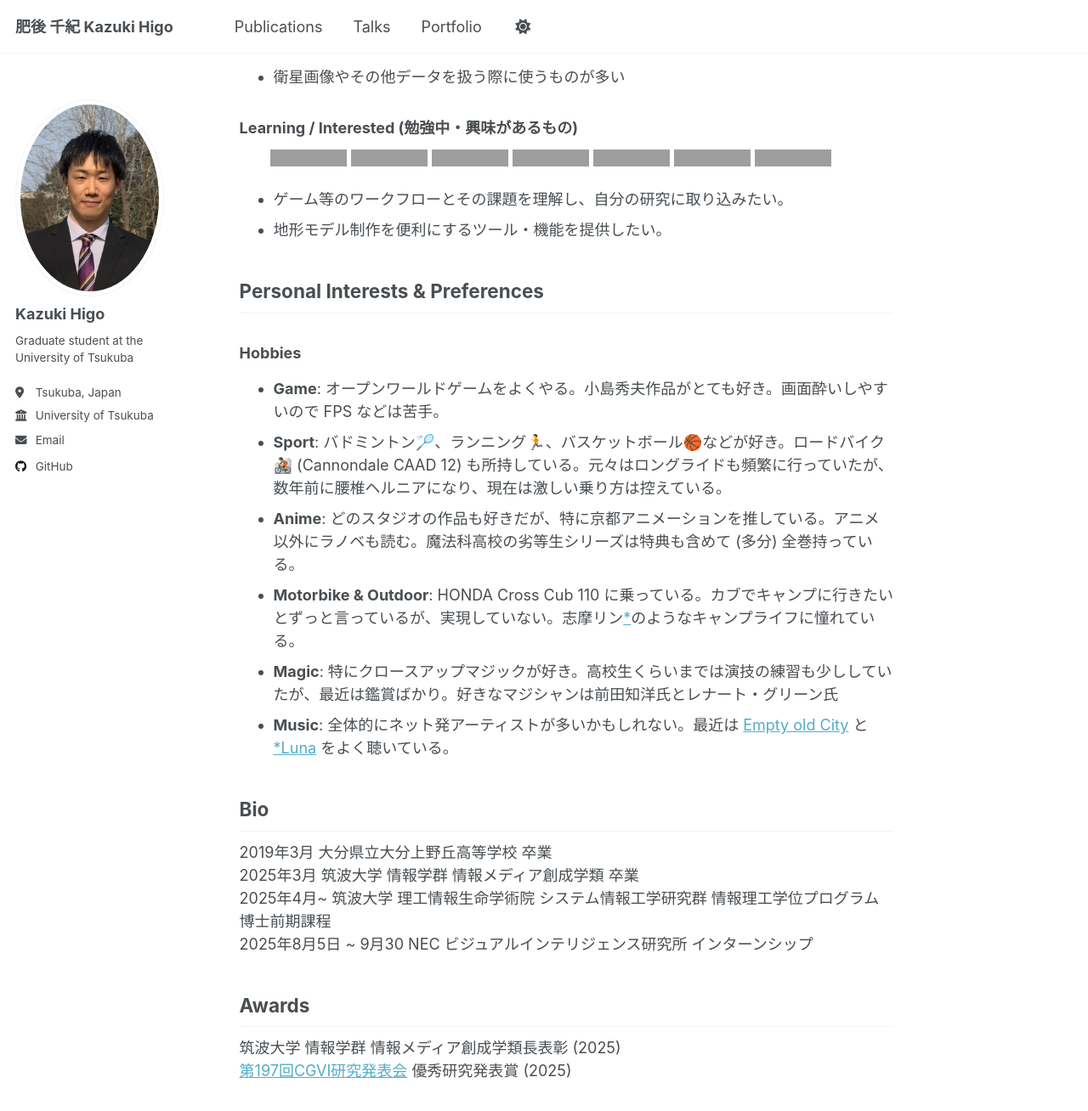
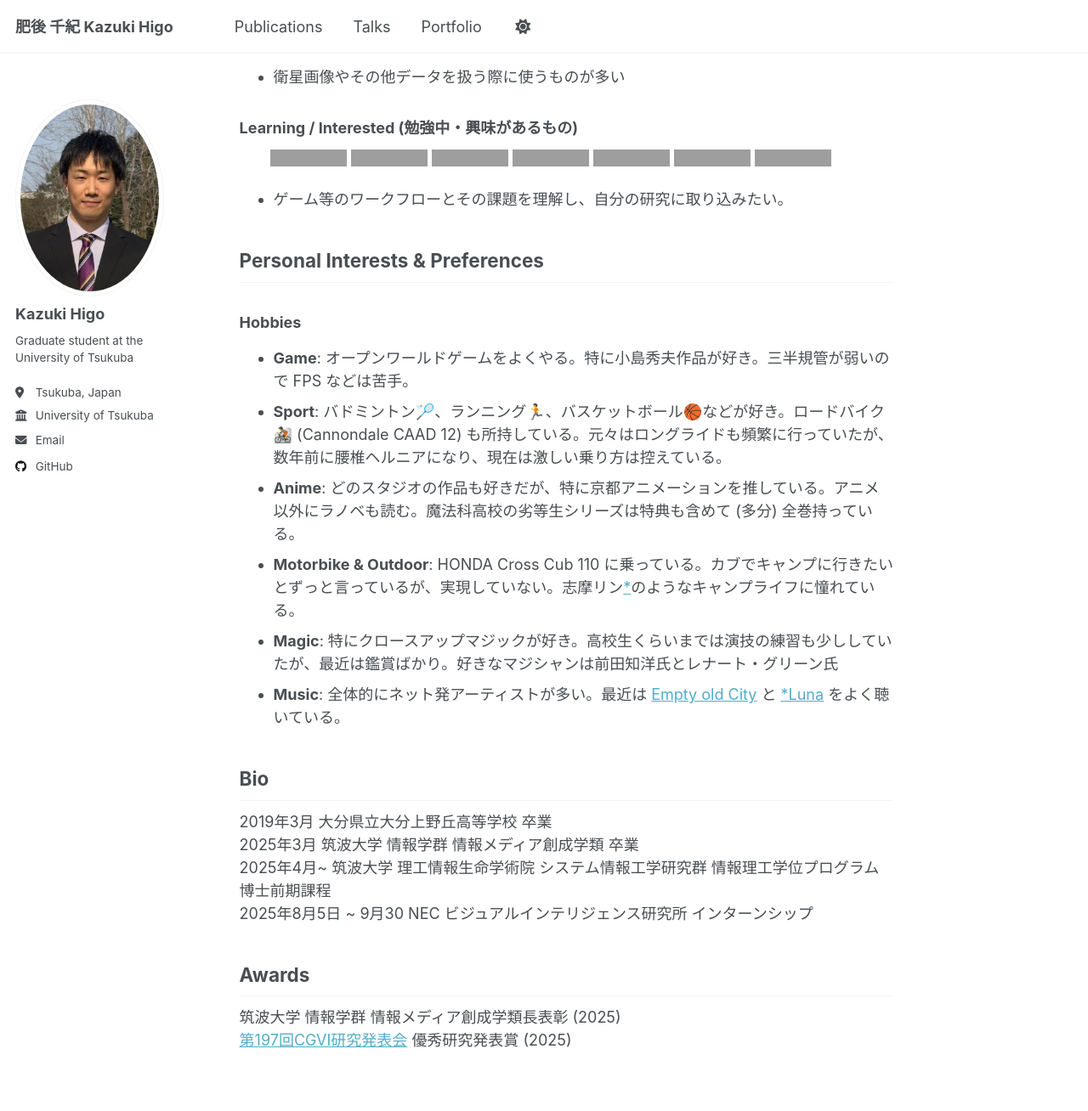
Before and after one commit to millennium-nova/millennium-nova.github.io, a Jekyll site: the page built from _pages/about.md, in a window 1280 px wide and 1400 px high, scrolled down 1205 px, cut to the strip 0-1308 px from the top of the window. Shown: the whole strip at 85% size. Built offline with Jekyll 4.4.1, drawn with Linux system fonts in a browser that asks for light colours; grey boxes are pictures that could not be loaded.

Commit message:
プロフィールの趣味セクションを更新し、ゲームや音楽に関する詳細を追加

```diff
--- a/_pages/about.md
+++ b/_pages/about.md
@@ -83,17 +83,16 @@ A Study of Image Synthesis and Editing Using Deep Learning
 </div>
 
 - ゲーム等のワークフローとその課題を理解し、自分の研究に取り込みたい。
-- 地形モデル制作を便利にするツール・機能を提供したい。
 
 ## Personal Interests & Preferences
 
 ### Hobbies
-- **Game**: オープンワールドゲームをよくやる。小島秀夫作品がとても好き。画面酔いしやすいので FPS などは苦手。
+- **Game**: オープンワールドゲームをよくやる。特に小島秀夫作品が好き。三半規管が弱いので FPS などは苦手。
 - **Sport**: バドミントン🏸、ランニング🏃、バスケットボール🏀などが好き。ロードバイク🚵 (Cannondale CAAD 12) も所持している。元々はロングライドも頻繁に行っていたが、数年前に腰椎ヘルニアになり、現在は激しい乗り方は控えている。
 - **Anime**: どのスタジオの作品も好きだが、特に京都アニメーションを推している。アニメ以外にラノベも読む。魔法科高校の劣等生シリーズは特典も含めて (多分) 全巻持っている。
 - **Motorbike & Outdoor**: HONDA Cross Cub 110 に乗っている。カブでキャンプに行きたいとずっと言っているが、実現していない。志摩リン[*](https://yurucamp.jp/third/character/rin.php)のようなキャンプライフに憧れている。
 - **Magic**: 特にクロースアップマジックが好き。高校生くらいまでは演技の練習も少ししていたが、最近は鑑賞ばかり。好きなマジシャンは前田知洋氏とレナート・グリーン氏
-- **Music**: 全体的にネット発アーティストが多いかもしれない。最近は [Empty old City](https://kamitsubaki.jp/artist/empty-old-city/) と [*Luna](https://www.ast-luna.com/) をよく聴いている。
+- **Music**: 全体的にネット発アーティストが多い。最近は [Empty old City](https://kamitsubaki.jp/artist/empty-old-city/) と [*Luna](https://www.ast-luna.com/) をよく聴いている。
 
 ## Bio
 2019年3月  大分県立大分上野丘高等学校 卒業
```
